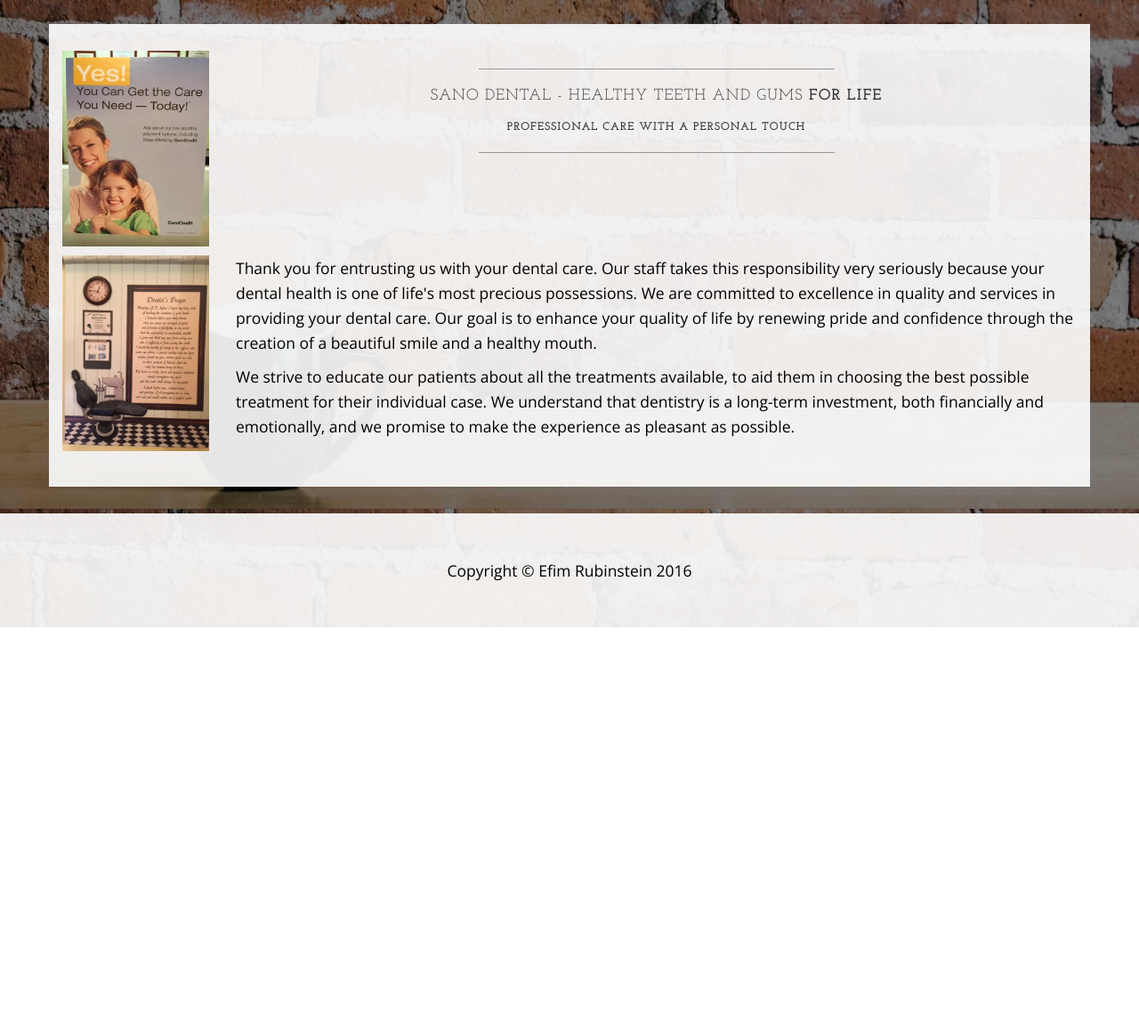
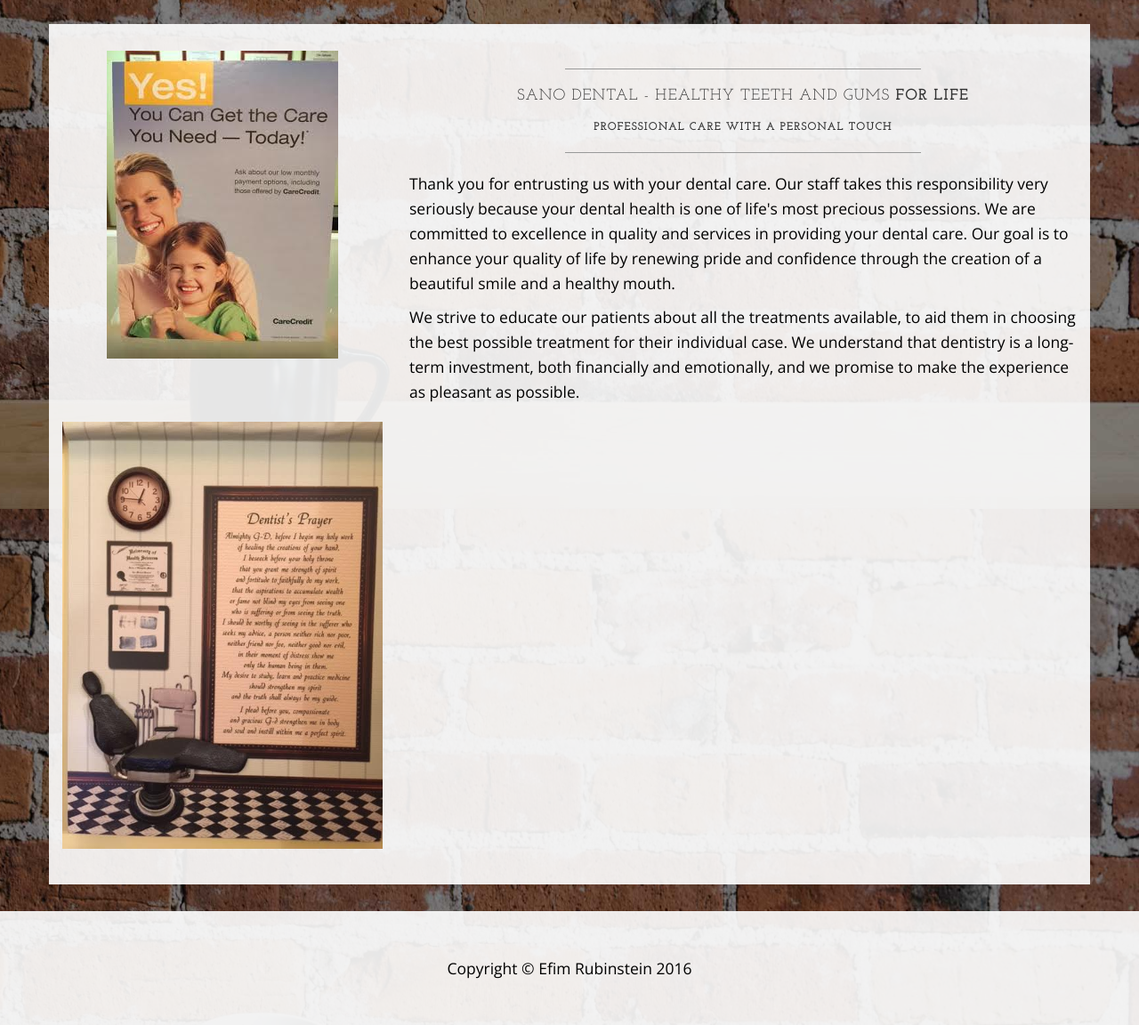
Before and after one commit to maorleger/efim_rubinstein, a plain HTML site: page index.html in a window 1280 px wide. Shown: the part 228-1380 px from the top of the page at 89% size. Before the commit the page ends 933 px from the top, so only its background shows below. Drawn offline with nearby package versions, Linux system fonts and the light colour scheme.

Commit message:
moved things around in index

```diff
--- a/index.html
+++ b/index.html
@@ -86,28 +86,29 @@
             <div class="box">
             <div class="row">
 
-                <div class="col-lg-2">
+                <div class="col-lg-4">
                     <img class="img-responsive img-border-left center-block" src="img/homepage-1.jpeg" alt="carecredit">
                 </div>
-                <div class="col-lg-10">
+                <div class="col-lg-8">
                     <hr>
                     <h2 class="intro-text text-center">Sano Dental - Healthy Teeth and Gums <strong>For Life</strong></h2>
                     <h3 class="intro-text-small text-center">Professional Care with a Personal Touch</h3>
                     <hr>
-                </div>
-            </div>
-            <div class="row padded">
-
-                <div class="col-lg-2">
-                    <img class="img-responsive img-border-left center-block" src="img/homepage-2.jpg" alt="efim rubinstein sano dental">
-                </div>
-                <div class="col-lg-10">
                     <p>
                         Thank you for entrusting us with your dental care.  Our staff takes this responsibility very seriously because your dental health is one of life's most precious possessions.  We are committed to excellence in quality and services in providing your dental care.  Our goal is to enhance your quality of life by renewing pride and confidence through the creation of a beautiful smile and a healthy mouth.
                     </p>
                     <p>
                         We strive to educate our patients about all the treatments available, to aid them in choosing the best possible treatment for their individual case. We understand that dentistry is a long-term investment, both financially and emotionally, and we promise to make the experience as pleasant as possible.
                     </p>
+                </div>
+            </div>
+            <div class="row padded">
+
+                <div class="col-lg-4">
+                    <img class="img-responsive img-border-left center-block" src="img/homepage-2.jpg" alt="efim rubinstein sano dental">
+                </div>
+                <div class="col-lg-8">
+
                 </div>
                 </div>
                 <div class="clearfix"></div>
```
